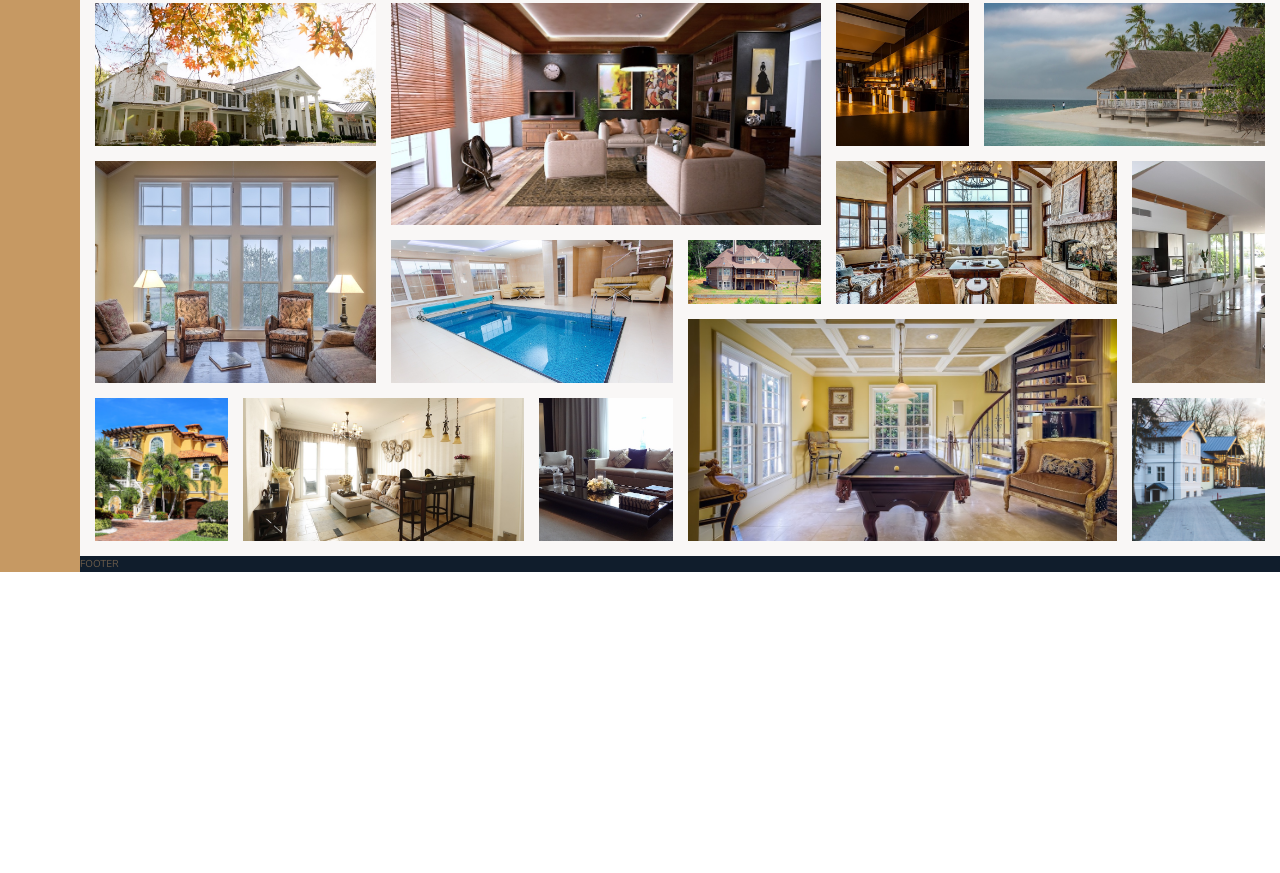
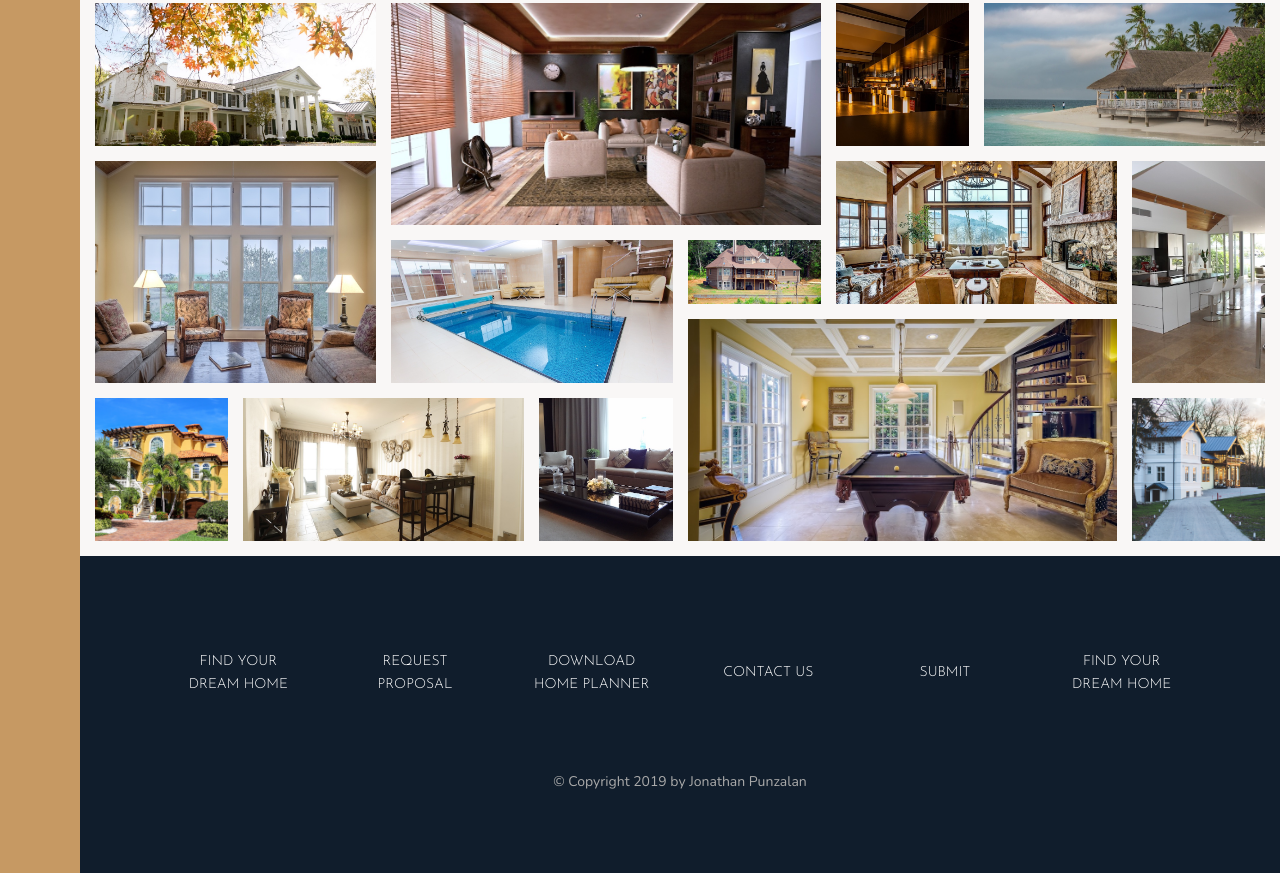
Before and after one commit to hjpunzalan/Nexter, a website: page index.html in a window 1280 px wide. Shown: the part 3092-3965 px from the top of the page. Before the commit the page ends 3664 px from the top, so only its background shows below. Drawn offline with nearby package versions, Linux system fonts and the light colour scheme.

Commit message:
finished building footer

```diff
--- a/index.html
+++ b/index.html
@@ -324,7 +324,17 @@
 
         <!-- FOOTER -->
         <footer class="footer">
-            FOOTER
+            <ul class="nav">
+                    <li class="nav__item"><a href="#" class="nav__link">Find your dream home</a></li>
+                    <li class="nav__item"><a href="#" class="nav__link">Request proposal</a></li>
+                    <li class="nav__item"><a href="#" class="nav__link">Download home planner</a></li>
+                    <li class="nav__item"><a href="#" class="nav__link">Contact Us</a></li>
+                    <li class="nav__item"><a href="#" class="nav__link">Submit</a></li>
+                    <li class="nav__item"><a href="#" class="nav__link">Find your dream home</a></li>
+            </ul>
+            <p class="copyright">
+                    &copy; Copyright 2019 by Jonathan Punzalan
+            </p>
         </footer>
 
     </body>
--- a/sass/_footer.scss
+++ b/sass/_footer.scss
@@ -1,4 +1,40 @@
 .footer{
     background-color: $color-secondary;
     grid-column: full-start / full-end;
+    padding: 8rem;
 }
+
+.nav {
+    list-style-type: none;
+    display: grid;
+    grid-template-columns: repeat(auto-fit, minmax(15rem, 1fr));
+    grid-gap: 2rem;
+    align-items: center;
+
+    &__link:link,
+    &__link:visited {
+        font-size: 1.4rem;
+        color: #fff;
+        text-decoration: none;
+        font-family: $font-display;
+        text-transform: uppercase;
+        text-align: center;
+        padding: 1.5rem;
+        display: block;
+        transition: all .2s;
+
+    }
+
+    &__link:hover,
+    &__link:active {
+        background-color: rgba(#fff, 0.1);
+        transform: translateY(-3px);
+    }
+}
+
+.copyright {
+    font-size: 1.4rem;
+    color: $color-grey-light-2;
+    margin-top: 6rem;
+    text-align: center;
+}
```
Also changed, not shown: css/style.css.
